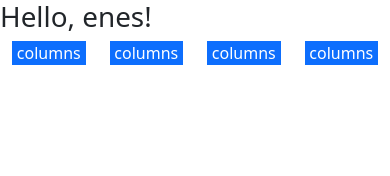
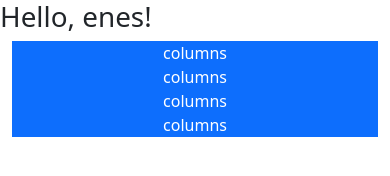
Before and after one commit to EnesAkkal/Bootstrap---5, a plain HTML site: page Lesson 01/grid-options.html in a window 390 px wide. Drawn offline with nearby package versions, Linux system fonts and the light colour scheme.

Commit message:
usage of md-3

```diff
--- a/Lesson 01/grid-options.html
+++ b/Lesson 01/grid-options.html
@@ -12,22 +12,25 @@
 
         <div class="container">
             <div class="row">
-                <div class="col-3">
+                <!--col-3 is using a responsive design so we have 4 column no matter how big or small the screen is but we want to
+                change this. We will use col-md-3 so when the size is smaller than 768px breakpoints break the columns into single column
+                so 4 columns will become one when the size reaches is smaller than 768px -->
+                <div class="col-md-3">
                     <div class="bg-primary p3 text-white text-center">
                         columns
                     </div>
                 </div>
-                <div class="col-3">
+                <div class="col-md-3">
                     <div class="bg-primary p3 text-white text-center">
                         columns
                     </div>
                 </div>
-                <div class="col-3">
+                <div class="col-md-3">
                     <div class="bg-primary p3 text-white text-center">
                         columns
                     </div>
                 </div>
-                <div class="col-3">
+                <div class="col-md-3">
                     <div class="bg-primary p3 text-white text-center">
                         columns
                     </div>
```
